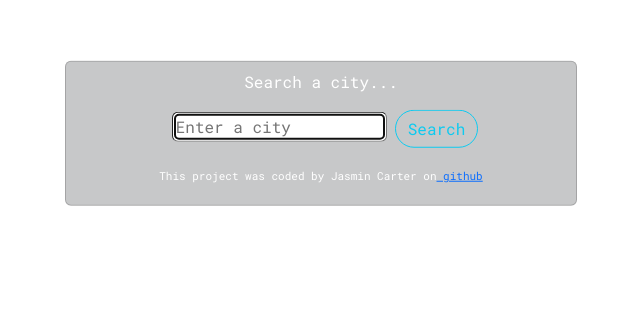
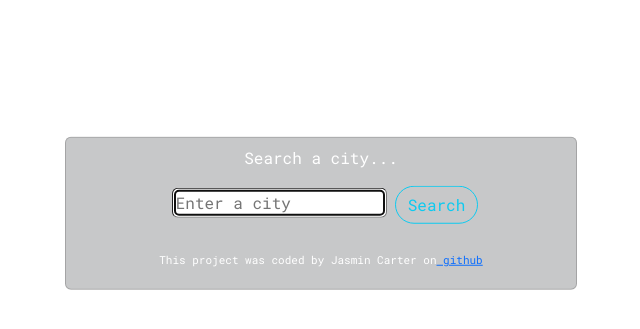
Before and after one commit to sleepykanguru22/weather-app-spline, a React (Create React App) app: page / in a window 1280 px wide. Shown: the part 267-596 px from the top of the page, without its empty margins (319-959 px from the left). Built offline with nearby package versions, Linux system fonts and the light colour scheme.

Commit message:
Update App.css

```diff
--- a/src/App.css
+++ b/src/App.css
@@ -11,6 +11,7 @@
 .App footer {
   font-size: 11px;
   margin: 20px 0;
+  padding-top: 0.5rem;
 }
 
 ul{
@@ -27,6 +28,7 @@ ul{
 }
 .card{
   width: 40%;
+  margin-top: 5rem;
   padding-top: 0.5rem;
   font-family: 'Roboto Mono', monospace;
 }
```
